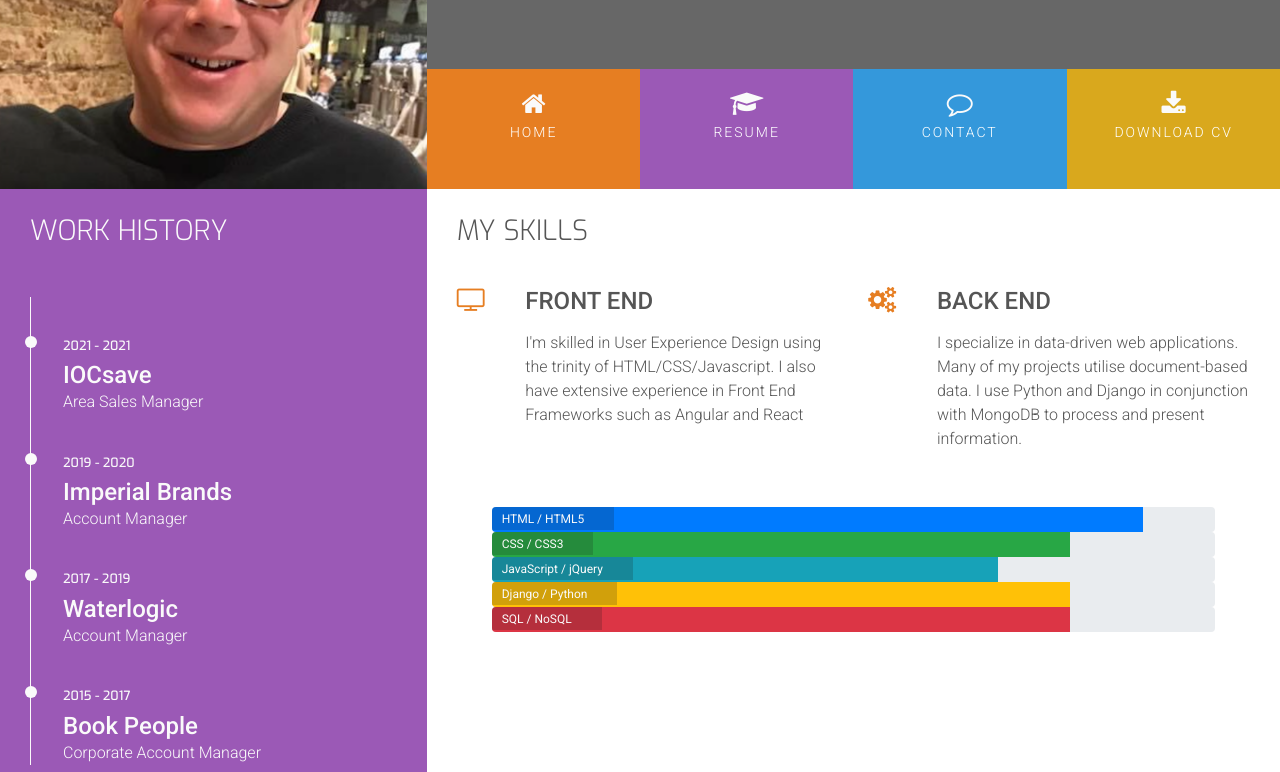
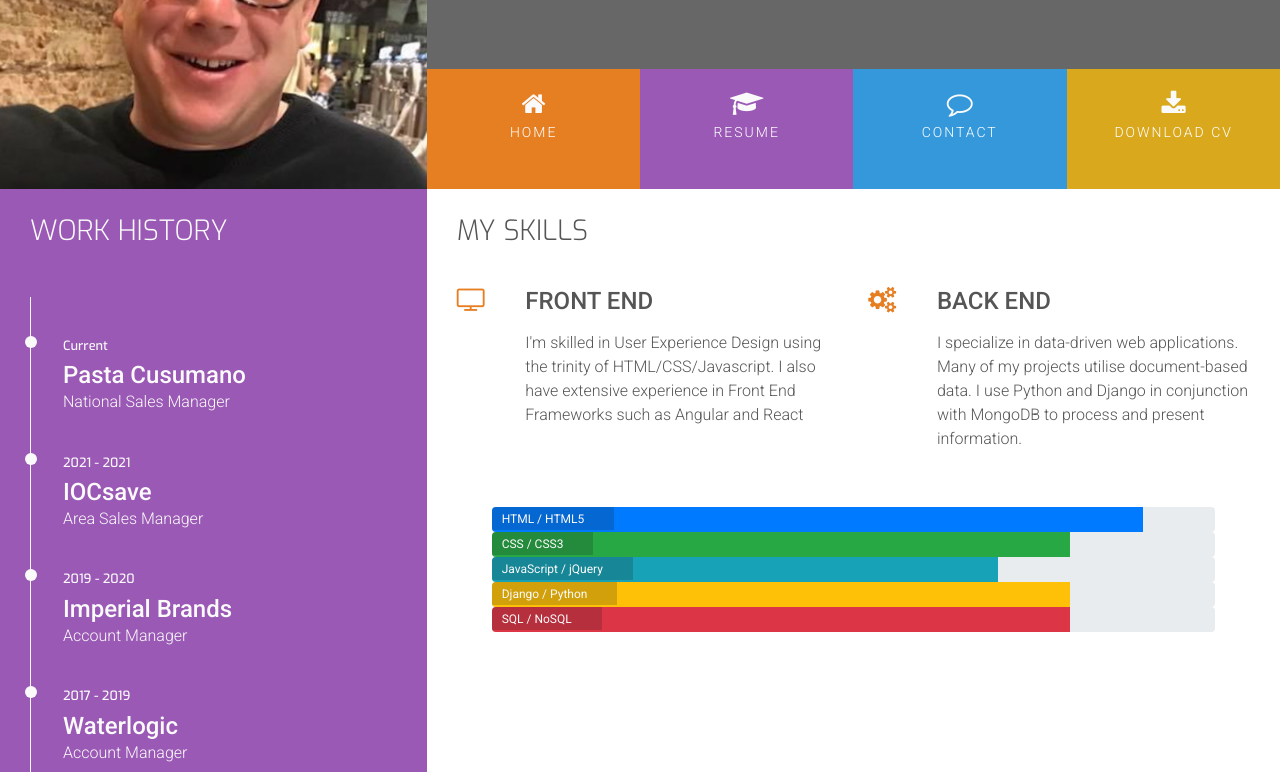
Before and after one commit to dutchmims/James-M-Healy, a plain HTML site: page resume.html in a window 1280 px wide. Shown: the part 180-952 px from the top of the page. Drawn offline with nearby package versions, Linux system fonts and the light colour scheme.

Commit message:
Update site

```diff
--- a/resume.html
+++ b/resume.html
@@ -53,6 +53,10 @@
                     </div>
                 </div>
                 <div class="history-items">
+                    <div class="timeline-item" data-dates="Current">
+                        <h4>Pasta Cusumano</h4>
+                        <p>National Sales Manager</p>
+                    </div>
                     <div class="timeline-item" data-dates="2021 - 2021">
                         <h4>IOCsave</h4>
                         <p>Area Sales Manager</p>
@@ -65,7 +69,7 @@
                         <h4>Waterlogic</h4>
                         <p>Account Manager</p>
                     </div>
-                    <div class="timeline-item" data-dates="2015 - 2017">
+                    <div class="timeline-item" data-dates="2014 - 2017">
                         <h4>Book People</h4>
                         <p>Corporate Account Manager</p>
                     </div>
```
Also changed, not shown: 1 other file.
